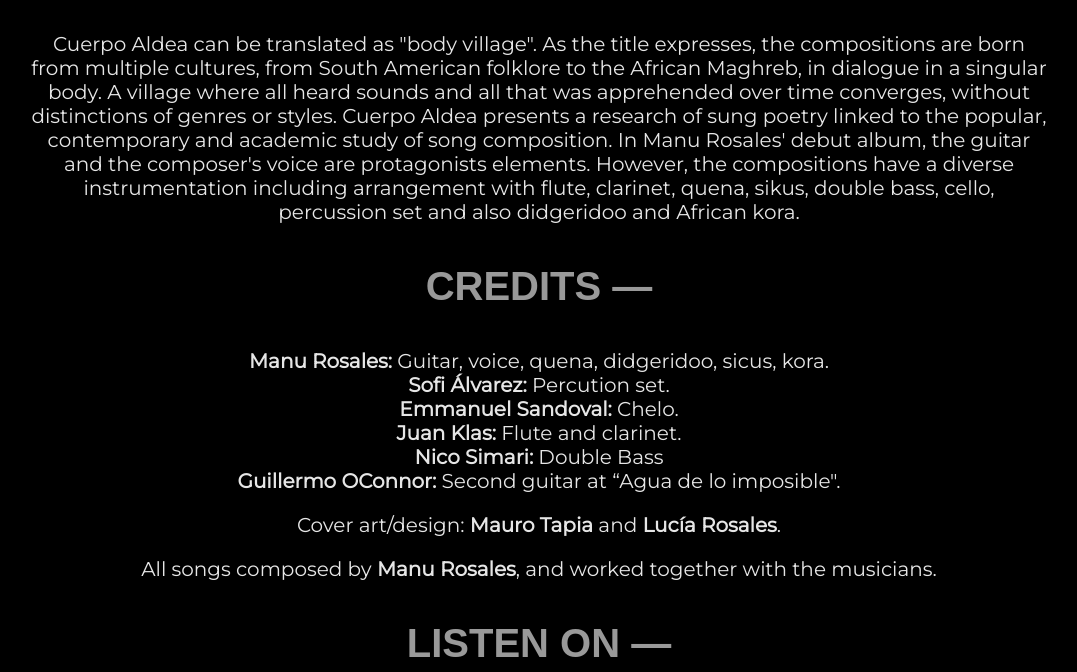
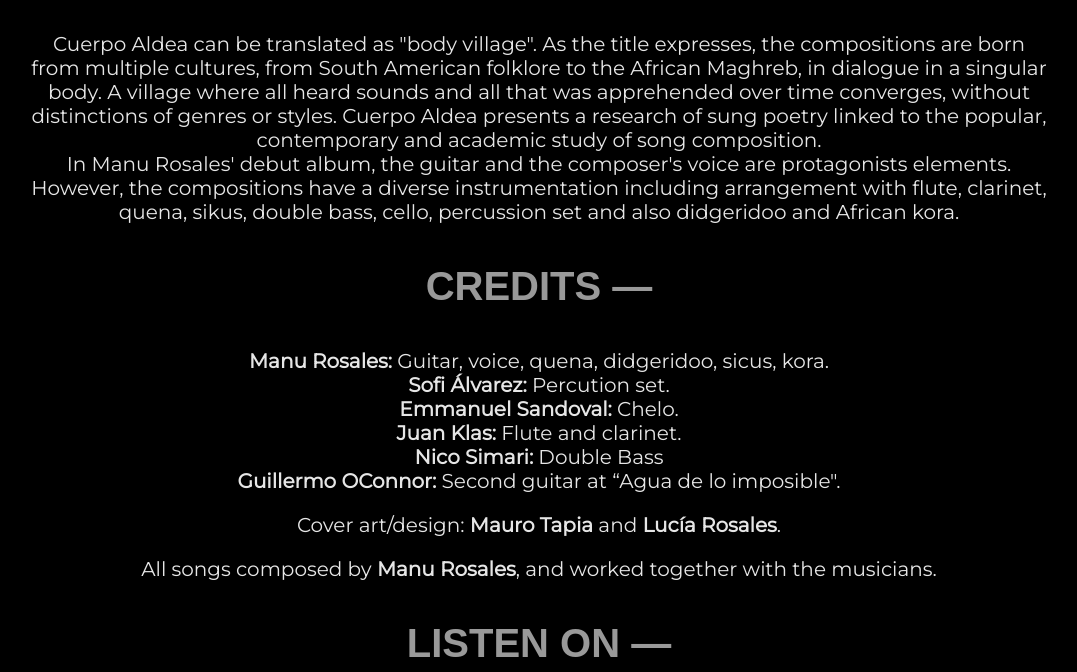
Before and after one commit to ManuRosales/manurosales.github.io, a Jekyll site: the page built from _projects/en/cuerpo-aldea.markdown, in a window 1280 px wide and 900 px high, scrolled down 740 px, cut to the strip 228-900 px from the top of the window. Shown: the whole strip, without its empty margins (101-1178 px from the left). Built offline with Jekyll 4.4.1, drawn with Linux system fonts in a browser that asks for light colours; nearby versions of some CDN libraries; some web fonts are replaced; part of the change alters nothing that is shown.

```diff
--- a/_projects/en/cuerpo-aldea.markdown
+++ b/_projects/en/cuerpo-aldea.markdown
@@ -14,11 +14,11 @@ primary-text: "Cuerpo Aldea can be translated as \"body village\". As the title
   the African Maghreb, in dialogue in a singular body. A village where all heard sounds
   and all that was apprehended over time converges, without distinctions of genres
   or styles. Cuerpo Aldea presents a research of sung poetry linked to the popular,
-  contemporary and academic study of song composition. \n\nIn Manu Rosales' debut
+  contemporary and academic study of song composition. \n<br />In Manu Rosales' debut
   album, the guitar and the composer's voice are protagonists elements. However, the
   compositions have a diverse instrumentation including arrangement with flute, clarinet,
   quena, sikus, double bass, cello, percussion set and also didgeridoo and African
-  kora.\n"
+  kora.<br />\n"
 credits-title: CREDITS
 credits-text:
 - <span class="bold">Manu Rosales:</span> Guitar, voice, quena, didgeridoo, sicus,
```
